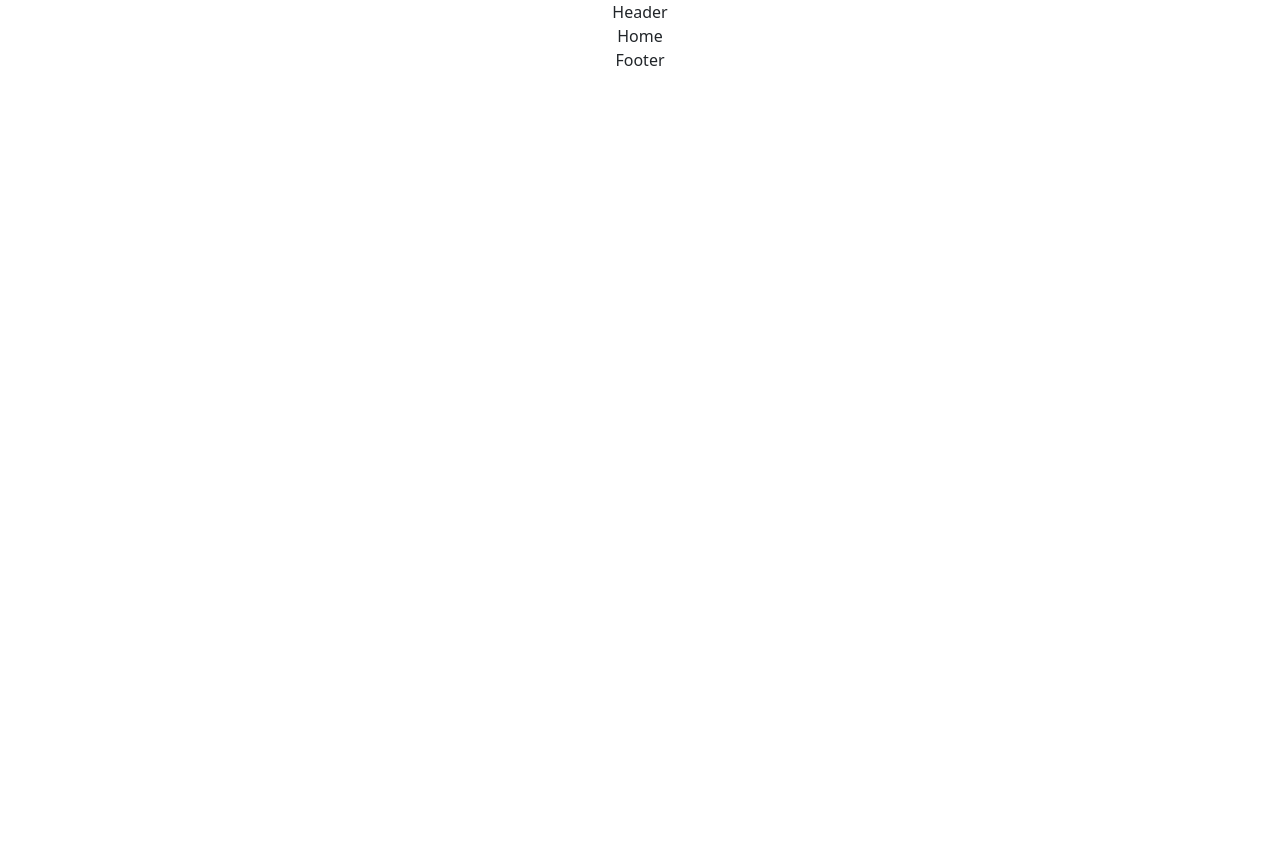
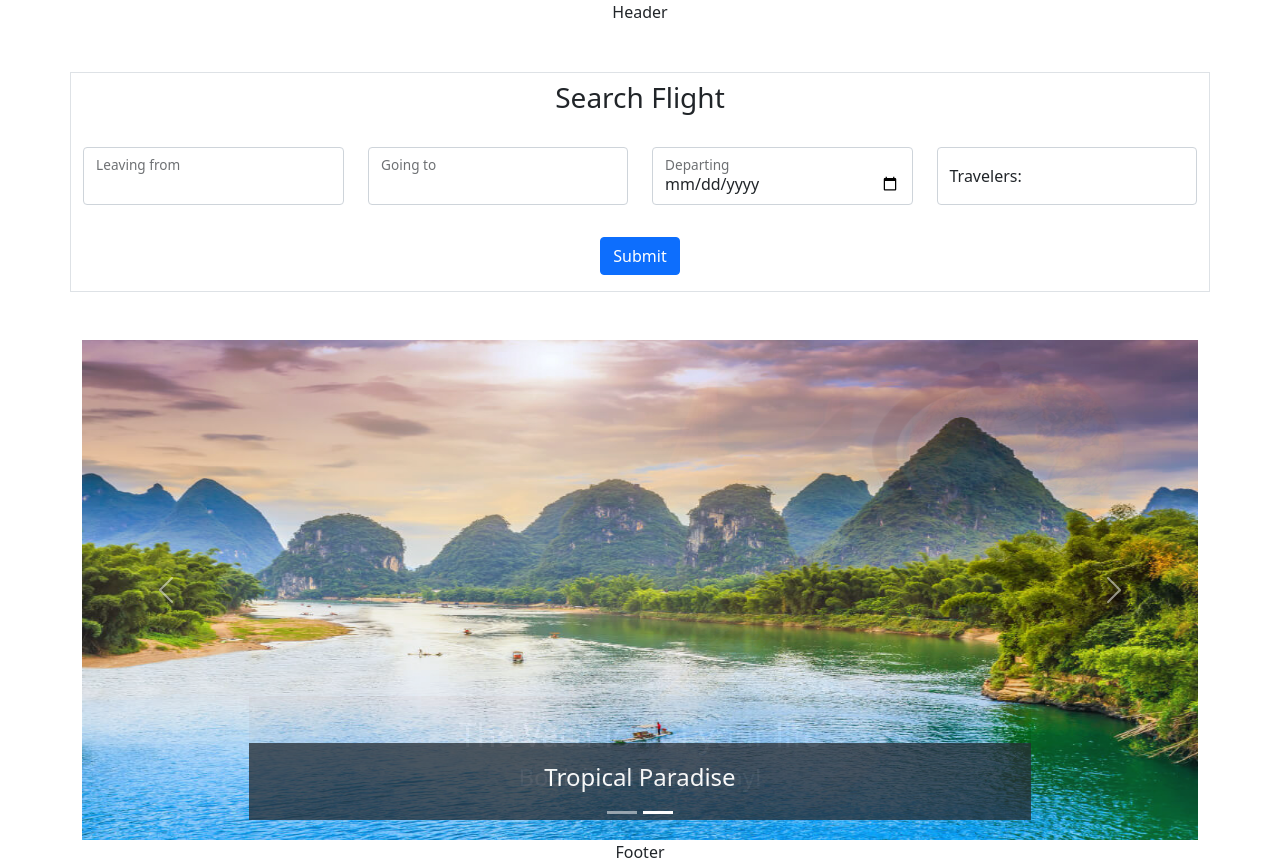
Before and after one commit to Digital-Dreamers/fly_away_client, a React (Create React App) app: page / in a window 1280 px wide. Before the commit the page ends 800 px from the top, so only its background shows below. Built offline with nearby package versions, Linux system fonts and the light colour scheme.

Commit message:
HomePage with searchbar and Content Working

```diff
--- a/src/App.css
+++ b/src/App.css
@@ -36,3 +36,7 @@
     transform: rotate(360deg);
   }
 }
+
+.bg-gray-out{
+  background-color:#282c34c5;
+}
--- a/src/components/Home.js
+++ b/src/components/Home.js
@@ -1,8 +1,30 @@
-import React from 'react'
+import React, { useState } from 'react'
+import Container from 'react-bootstrap/Container'
+import Row from 'react-bootstrap/Row'
+import Col from 'react-bootstrap/Col'
+
+// Components
+import SearchFlight from './subcomponents/SearchFlight'
+import Content from './subcomponents/Content'
 
 function Home() {
+  const [flights, setFlights] = useState('')
   return (
-    <div>Home</div>
+    <Container className='mt-5'>
+      <Row className='border'>
+        <Col xs={12}>
+          <h3 className='mt-2'>Search Flight</h3>
+
+          <SearchFlight setFlights={setFlights} flights={flights} />
+        </Col>
+      </Row>
+      <Row className='mt-5'>
+        <Col xs={12}>
+          <Content />
+        </Col>
+      </Row>
+    </Container>
+
   )
 }
 
--- /dev/null
+++ b/src/components/subcomponents/Content.js
@@ -0,0 +1,30 @@
+import React from 'react'
+import Carousel from 'react-bootstrap/Carousel'
+import passportImg from '../../images/passport-tickets.jpg'
+import peakImg from '../../images/peak-bamboo.jpg'
+
+function Content() {
+  return (
+    <>
+      <Carousel fade>
+        <Carousel.Item>
+          <img src={passportImg} alt="Passport" className='d-block w-100' style={{maxHeight: '500px'}}/>
+          <Carousel.Caption className='bg-gray-out'>
+            <h2>The Vacation of your life</h2>
+            <h4>Book it with Fly Away!</h4>
+          </Carousel.Caption>
+        </Carousel.Item>
+        <Carousel.Item>
+          <img src={peakImg} alt="Peak Bamboo"  className='d-block w-100' style={{maxHeight: '500px'}}/>
+          <Carousel.Caption className='bg-gray-out' >
+            <h4>Tropical Paradise</h4>
+          </Carousel.Caption>
+        </Carousel.Item>
+      </Carousel>
+    </>
+  )
+}
+// <a href="https://www.freepik.com/photos/natural-scenery">Natural scenery photo created by 4045 - www.freepik.com</a>
+// <a href="https://www.freepik.com/photos/visa">Visa photo created by freepik - www.freepik.com</a>
+
+export default Content
--- /dev/null
+++ b/src/components/subcomponents/SearchFlight.js
@@ -0,0 +1,63 @@
+import React, { useState } from 'react'
+import Row from 'react-bootstrap/Row'
+import Col from 'react-bootstrap/Col'
+import Form from 'react-bootstrap/Form'
+import FloatingLabel from 'react-bootstrap/FloatingLabel'
+import Button from 'react-bootstrap/Button'
+
+function SearchFlight({ setFlights, flights }) {
+  // departure, destination, departureDate, numberOfSeats
+  const [departure, setDeparture] = useState('')
+  const [destination, setDestination] = useState('')
+  const [departureDate, setDepartureDate] = useState('')
+  const [numberOfSeats, setNumberOfSeats] = useState('')
+
+  const getData = async () => {
+        const response = await fetch(`http://localhost:3000/customers/search?departure=${departure}&destination=${destination}&departureDate=${departureDate}&numberOfSeats=${numberOfSeats}`)
+        const fetchedFlights = await response.json()
+        if(fetchedFlights.flights){
+          setFlights(fetchedFlights.flights)
+        }
+      }
+      // RDU, JFK, 2022-04-30, 5
+
+  return (
+    <Form className='mt-3' onSubmit={ (e)=>{
+      e.preventDefault()
+      getData()
+    }}>
+      <Form.Group controlId='search-flight'>
+        <Row>
+          <Col sm={6} md={3} className='my-3' >
+            <FloatingLabel controlId='departure' label='Leaving from'>
+              <Form.Control type='text' onChange={(e)=> { setDeparture(e.target.value) }}  required/>
+            </FloatingLabel>
+
+          </Col>
+          <Col sm={6} md={3} className='my-3' >
+            <FloatingLabel controlId='destination' label='Going to'>
+              <Form.Control type='text'  onChange={(e)=> { setDestination(e.target.value) }} value={destination} required/>
+            </FloatingLabel>
+          </Col>
+          <Col sm={6} md={3} className='my-3'>
+            <FloatingLabel controlId='departure-date' label='Departing'>
+              <Form.Control type='date'  onChange={(e)=> { setDepartureDate(e.target.value) }} required/>
+            </FloatingLabel>
+          </Col>
+          <Col sm={6} md={3} className='my-3'>
+            <FloatingLabel controlId='number-of-seats' label='Travelers:'>
+              <Form.Control type='number' min='1' max='6' placeholder='1' inputMode="numeric"   onChange={(e)=> { setNumberOfSeats(e.target.value) }} required/>
+            </FloatingLabel>
+          </Col>
+        </Row>
+        <Row>
+          <Col xs={12} className='my-3'>
+              <Button variant='primary' type='submit'>Submit</Button>
+          </Col>
+        </Row>
+      </Form.Group>
+    </Form >
+  )
+}
+
+export default SearchFlight
```
Also changed, not shown: src/images/passport-tickets.jpg (added), src/images/peak-bamboo.jpg (added).
